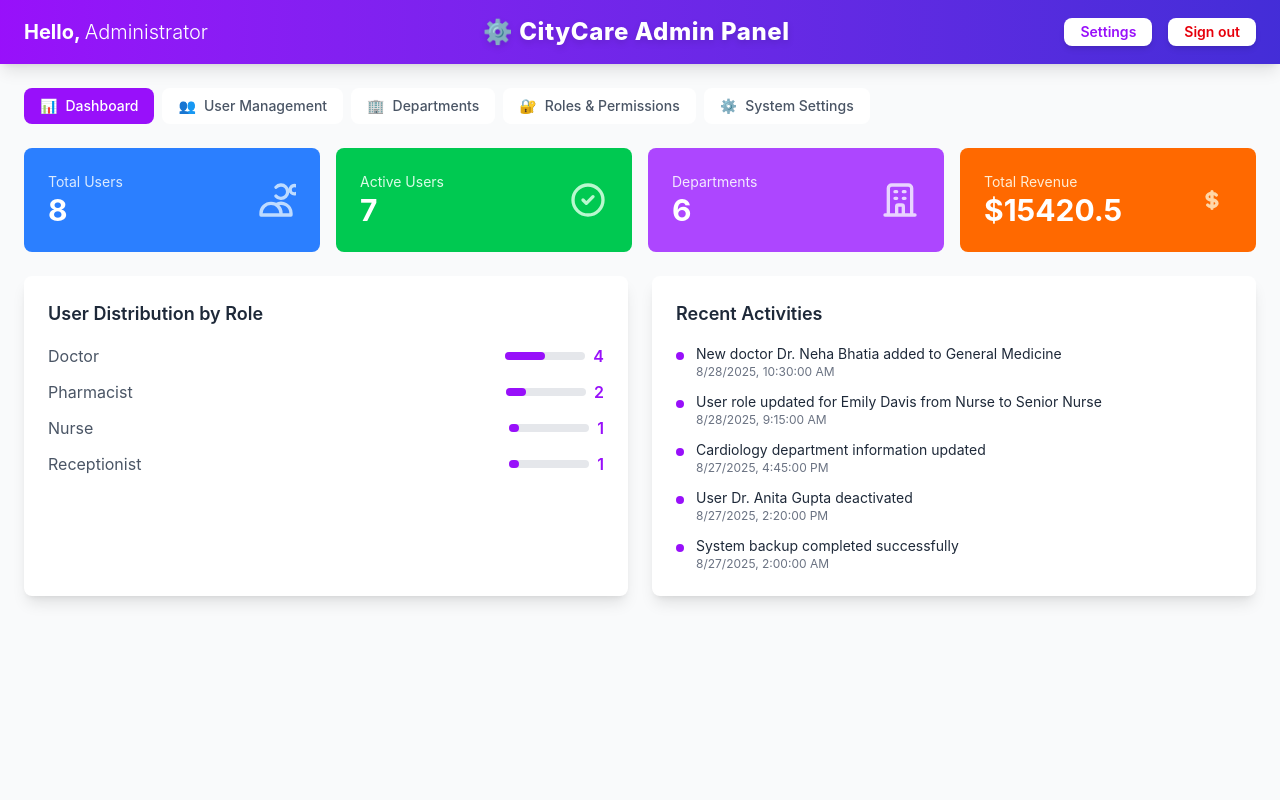
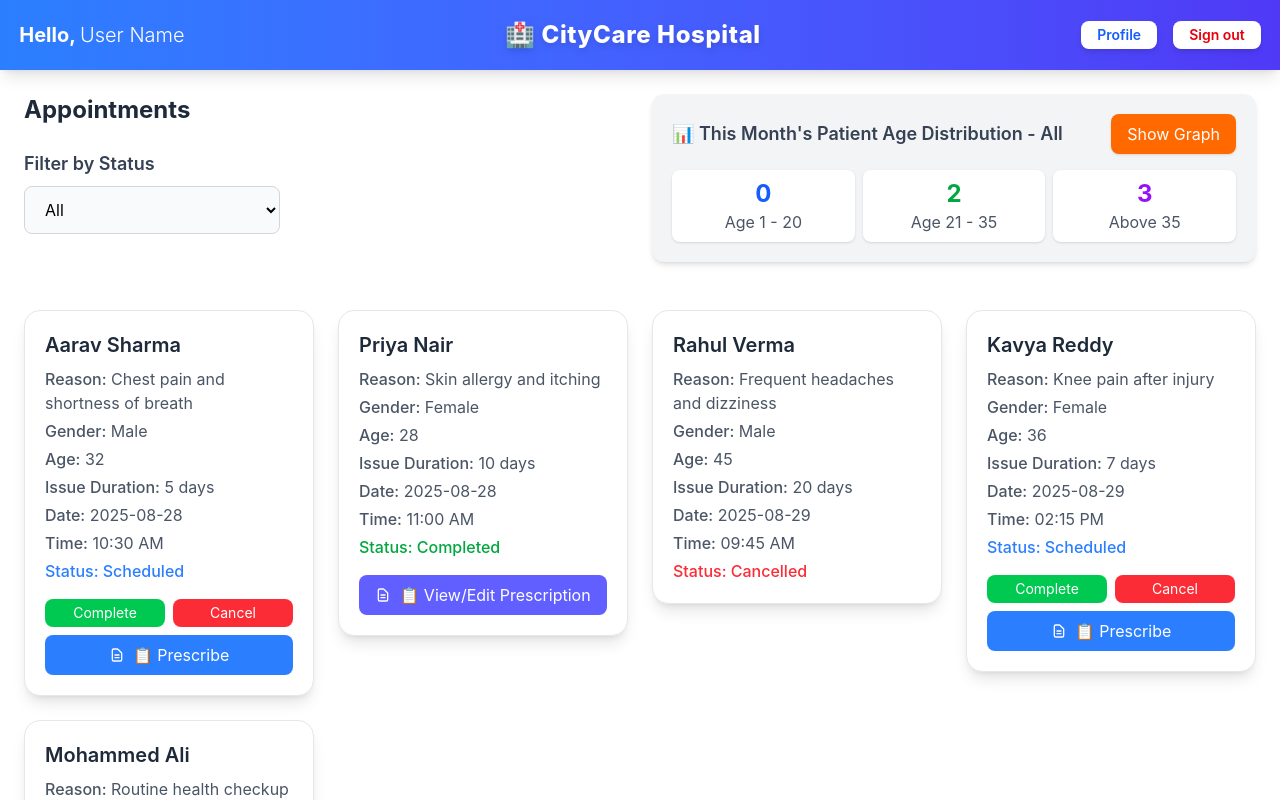
Before and after one commit to Padmakumar18/Hospital-management, a React (Create React App) app in the folder frontend/app/: page /home in a window 1280 px wide. Shown: the top 800 px of the page. Built offline with nearby package versions, Linux system fonts and the light colour scheme.

Commit message:
Folder allocation changes

```diff
--- a/frontend/app/src/components/Home.js
+++ b/frontend/app/src/components/Home.js
@@ -7,10 +7,10 @@ const Home = () => {
   return (
     <div className="container-fluid">
       <div className="home-header">
-        {/* <Doctor /> */}
+        <Doctor />
         {/* <Patient /> */}
         {/* <Pharmacist /> */}
-        <Admin />
+        {/* <Admin /> */}
       </div>
     </div>
   );
--- a/frontend/app/src/components/roles/Admin.js
+++ b/frontend/app/src/components/roles/Admin.js
@@ -10,7 +10,7 @@ import {
   getUsersByRole,
   getDepartmentStats,
   getUserStats,
-} from "../mockData/adminMockdata";
+} from "../mockData/admin/AdminMockdata";
 
 const Admin = () => {
   const [users, setUsers] = useState(initialUsers);
--- a/frontend/app/src/components/roles/Patient.js
+++ b/frontend/app/src/components/roles/Patient.js
@@ -8,8 +8,8 @@ import {
   getUpcomingAppointments,
   getPastAppointments,
   getPatientStats,
-} from "../mockData/appointments";
-import { getPrescriptionByPatientName } from "../mockData/prescription";
+} from "../mockData/patient/Appointments";
+import { getPrescriptionByPatientName } from "../mockData/Prescription";
 import "./styles/Patient.css";
 
 const Patient = () => {
--- a/frontend/app/src/components/roles/Pharmacist.js
+++ b/frontend/app/src/components/roles/Pharmacist.js
@@ -4,7 +4,7 @@ import toast, { Toaster } from "react-hot-toast";
 import {
   pharmacyPatients,
   getPharmacyStats,
-} from "../mockData/pharmacistMockdata";
+} from "../mockData/pharmacist/PharmacistMockdata";
 
 const Pharmacist = () => {
   const [patients, setPatients] = useState(pharmacyPatients);
--- a/frontend/app/src/components/roles/components/doctor/prescription.js
+++ b/frontend/app/src/components/roles/components/doctor/prescription.js
@@ -1,6 +1,6 @@
 import React, { useState, useEffect } from "react";
 import { motion, AnimatePresence } from "framer-motion";
-import { getPrescriptionByPatientId } from "../../../mockData/prescription";
+import { getPrescriptionByPatientId } from "../../../mockData/Prescription";
 
 const PrescriptionForm = ({ patient, onClose, onSave }) => {
   const [prescriptionData, setPrescriptionData] = useState({
```
Also changed, not shown: frontend/app/src/components/roles/Doctor.js (+8 -4 lines), frontend/app/src/components/mockData/admin/AdminMockdata.js (renamed from frontend/app/src/components/mockData/adminMockdata.js), frontend/app/src/components/mockData/doctor/PatientAppointments.js (renamed from frontend/app/src/components/mockData/patientAppointments.js), frontend/app/src/components/mockData/patient/Appointments.js (renamed from frontend/app/src/components/mockData/appointments.js), frontend/app/src/components/mockData/pharmacist/PharmacistMockdata.js (renamed from frontend/app/src/components/mockData/pharmacistMockdata.js).
